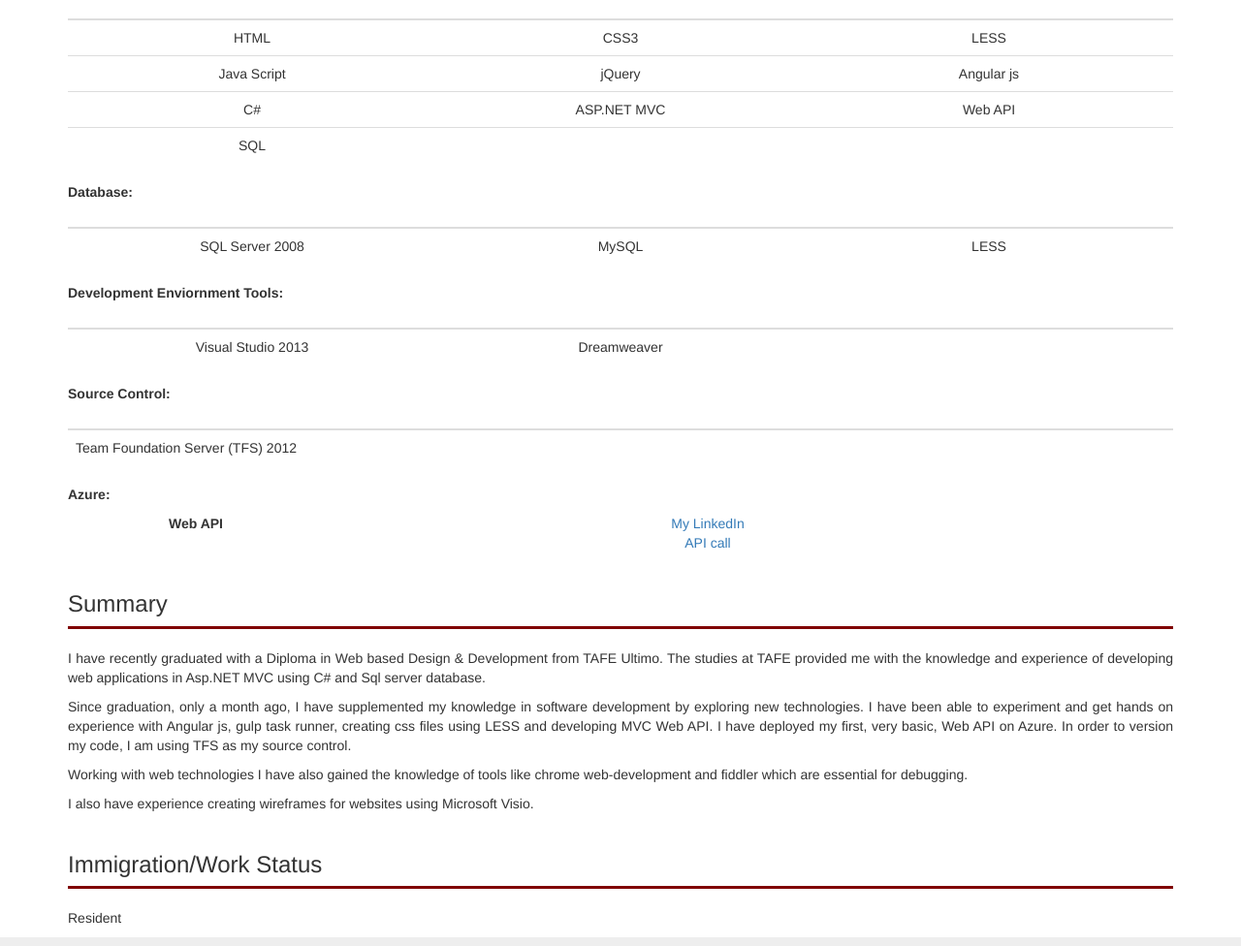
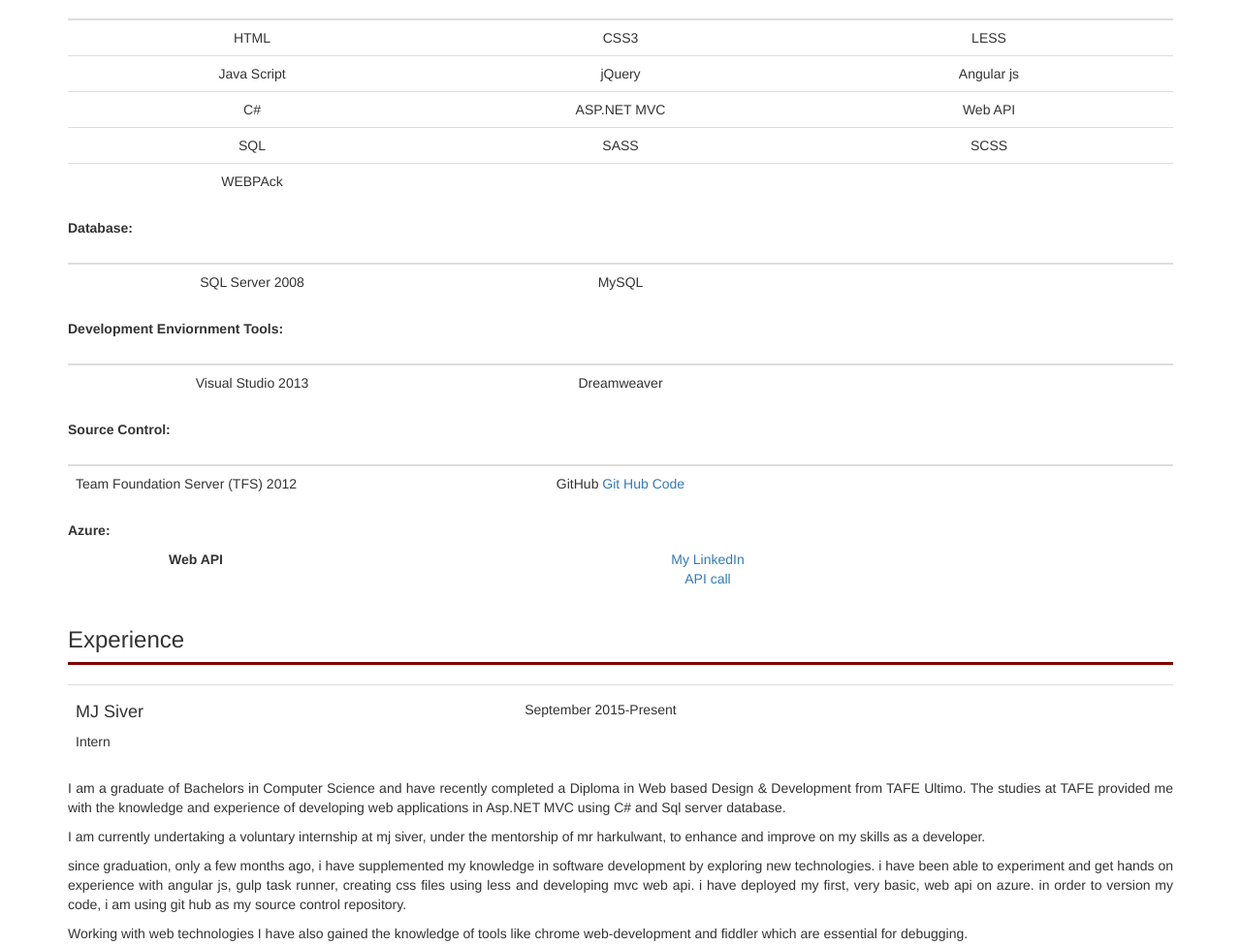
Before and after one commit to Jasyie/JasmineWebApi, a plain HTML site: page ProductsApp/ProductsApp/index.html in a window 1280 px wide. Shown: the part 443-1419 px from the top of the page at 97% size. Drawn offline with nearby package versions, Linux system fonts and the light colour scheme; some packages are replaced by stand-ins of ours.

Commit message:
Added new technologies

```diff
--- a/ProductsApp/ProductsApp/index.html
+++ b/ProductsApp/ProductsApp/index.html
@@ -135,9 +135,18 @@ text-align:left;
                             </tr>
                             <tr>
                                 <td>SQL</td>
+                                <td>SASS</td>
+                                <td>SCSS</td>
+
+                            </tr>
+
+                            <tr>
+
+                                <td>WEBPAck</td>
                                 <td></td>
                                 <td></td>
                             </tr>
+
 
                         </tbody>
                     </table>
@@ -146,8 +155,8 @@ text-align:left;
                     <table class="table table-hover">
                         <thead>
                             <tr>
-                                <th class ="col-md-3"></th>
-                                <th class ="col-md-3"></th>
+                                <th class="col-md-3"></th>
+                                <th class="col-md-3"></th>
                                 <th class="col-md-3"></th>
                             </tr>
                         </thead>
@@ -155,7 +164,8 @@ text-align:left;
                             <tr>
                                 <td>SQL Server 2008</td>
                                 <td>MySQL</td>
-                                <td>LESS</td>
+
+
                             </tr>
                         </tbody>
                     </table>
@@ -191,7 +201,7 @@ text-align:left;
                         <tbody>
                             <tr>
                                 <td align="left">Team Foundation Server (TFS) 2012</td>
-                                <td></td>
+                                <td aligh="left">GitHub <a href="https://github.com/Jasyie/JasmineWebApi "> Git Hub Code</a></td>
                                 <td></td>
                             </tr>
                         </tbody>
@@ -205,9 +215,27 @@ text-align:left;
                         <dd><a href="http://jasminefirstapi.azurewebsites.net/api/productss">API call</a></dd>
                     </dl>
 
-                    <h3 class="page-header">Summary</h3>
-                    <p>I have recently graduated with a Diploma in Web based Design & Development from TAFE Ultimo. The studies at TAFE provided me with the knowledge and experience of developing web applications in Asp.NET MVC using C# and Sql server database.</p>
-                    <p>Since graduation, only a month ago, I have supplemented my knowledge in software development by exploring new technologies. I have been able to experiment and get hands on experience with Angular js, gulp task runner, creating css files using LESS and developing MVC Web API. I have deployed my first, very basic, Web API on Azure. In order to version my code, I am using TFS as my source control.</p>
+                    <h3 class="page-header">Experience</h3>
+                    <table class="table table-hover">
+                        <tbody>
+                            <tr>
+                                <td align="left" style="text-align: left">
+                                    <h4>MJ Siver </h4>
+                                    Intern
+                                </td>
+                                <td></td>
+                                <td></td>
+                                <td align="left"><h5>September 2015-Present </h5></td>
+
+
+
+                            </tr>
+                        </tbody>
+                    </table>
+
+                            <p>I am a graduate of Bachelors in Computer Science and have recently completed a Diploma in Web based Design & Development from TAFE Ultimo. The studies at TAFE provided me with the knowledge and experience of developing web applications in Asp.NET MVC using C# and Sql server database.</p>
+                            <p>I am currently undertaking a voluntary internship at mj siver, under the mentorship of mr harkulwant, to enhance and improve on my skills as a developer.</p>
+                            <p>since graduation, only a few months ago, i have supplemented my knowledge in software development by exploring new technologies. i have been able to experiment and get hands on experience with angular js, gulp task runner, creating css files using less and developing mvc web api. i have deployed my first, very basic, web api on azure. in order to version my code, i am using git hub as my source control repository.</p>
                             <p>Working with web technologies I have also gained the knowledge of tools like chrome web-development and fiddler which are essential for debugging.</p>
                             <p>I also have experience creating wireframes for websites using Microsoft Visio.</p>
 
```
Lines whose indentation alone changed are shown as unchanged.
